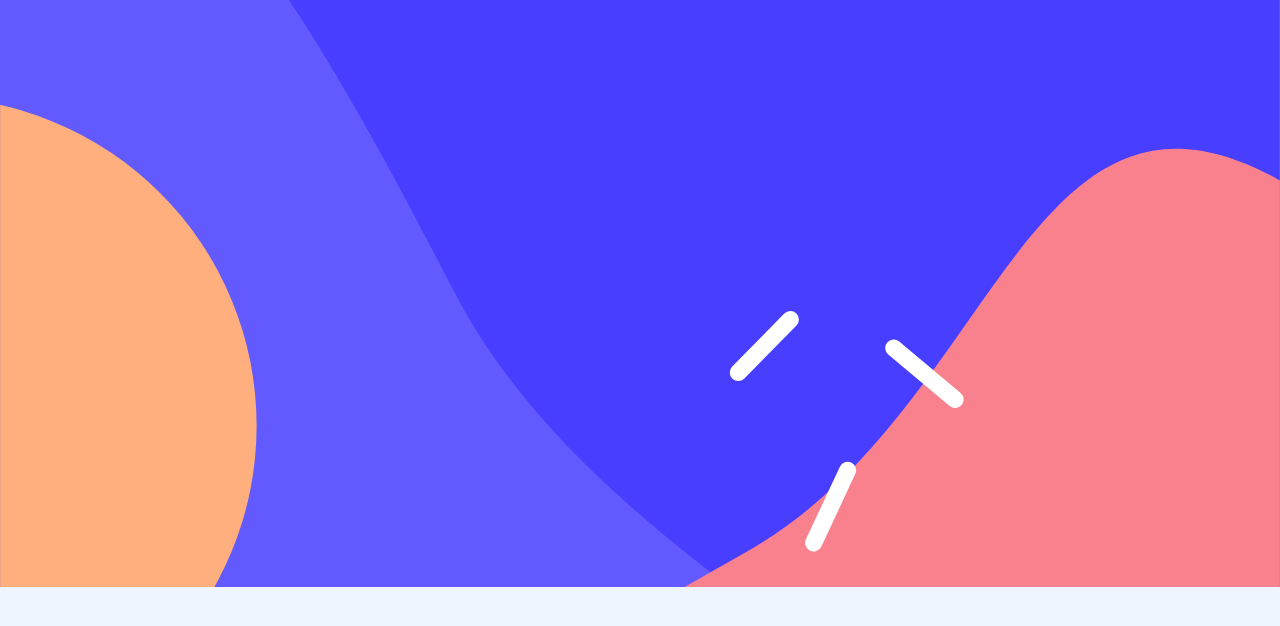
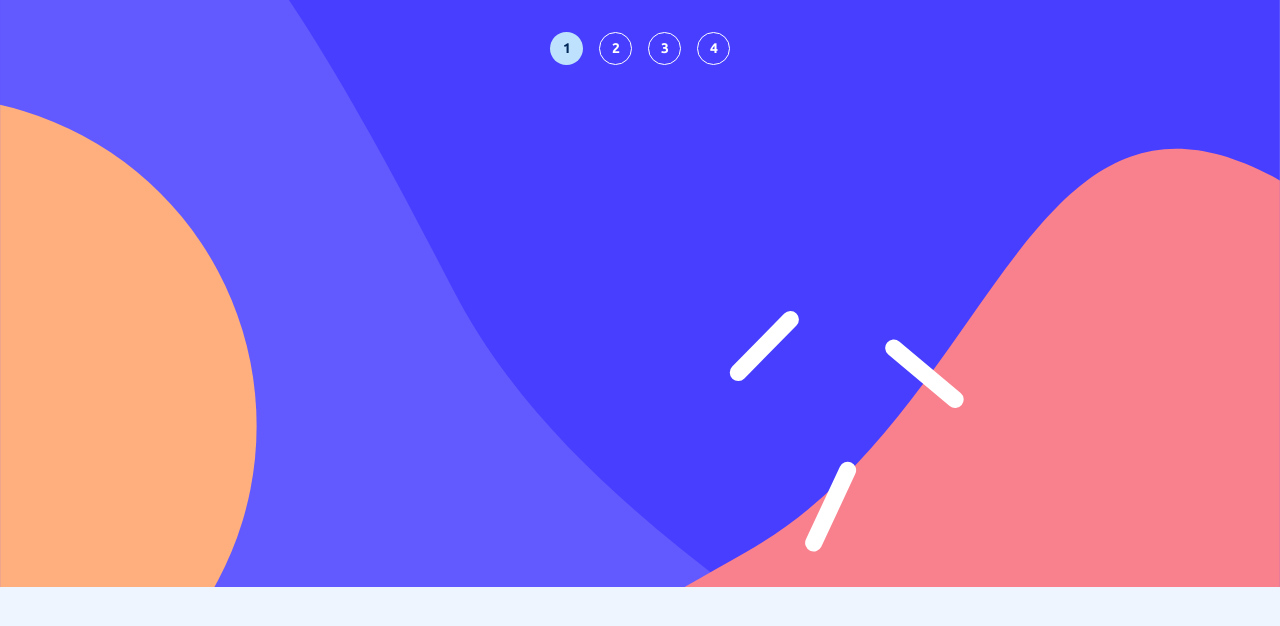
Before and after one commit to g-akca/multi-step-form, a React (Vite) app: page / in a window 1280 px wide. Shown: the top 626 px of the page. Built offline with nearby package versions, Linux system fonts and the light colour scheme.

Commit message:
Give StepItem styles

```diff
--- a/src/App.jsx
+++ b/src/App.jsx
@@ -4,7 +4,7 @@ import FormFooter from "./components/FormFooter";
 
 function App() {
   return (
-    <div className="text-base leading-base text-grey-500 min-h-screen bg-blue-100 flex flex-col bg-[url('/images/bg-sidebar-mobile.svg')] bg-no-repeat bg-top bg-contain">
+    <div className="text-base leading-base text-grey-500 min-h-screen bg-blue-100 flex flex-col pt-8 bg-[url('/images/bg-sidebar-mobile.svg')] bg-no-repeat bg-top bg-contain">
       <main className="grow flex flex-col gap-8 items-center">
         <StepList />
 
--- a/src/components/StepItem.jsx
+++ b/src/components/StepItem.jsx
@@ -1,7 +1,8 @@
 function StepItem({ number, current }) {
   return (
-    <>
-    </>
+    <div className={`rounded-full w-8.25 aspect-square flex justify-center items-center text-[14px] leading-[120%] tracking-[-1px] font-bold ${current ? "bg-blue-200 text-blue-950" : "text-white border border-white"}`}>
+      {number}
+    </div>
   )
 }
 
```
